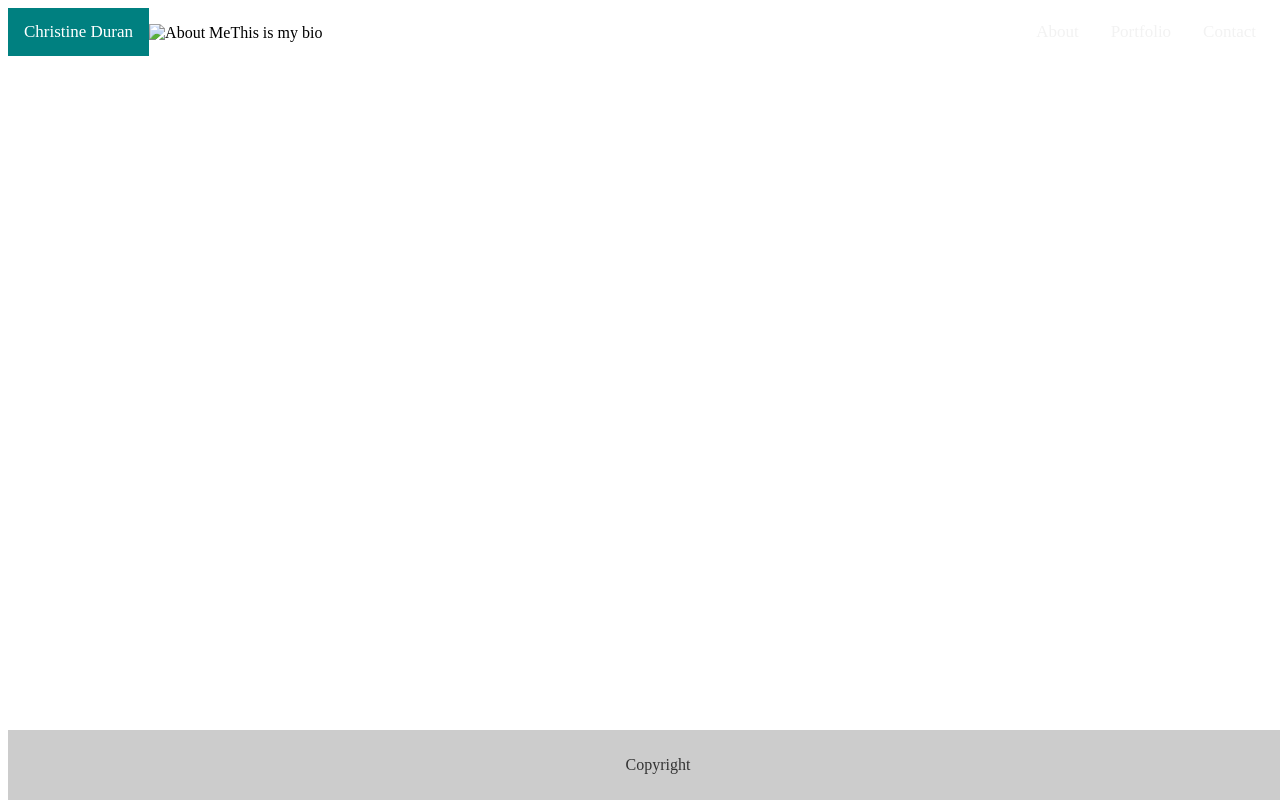
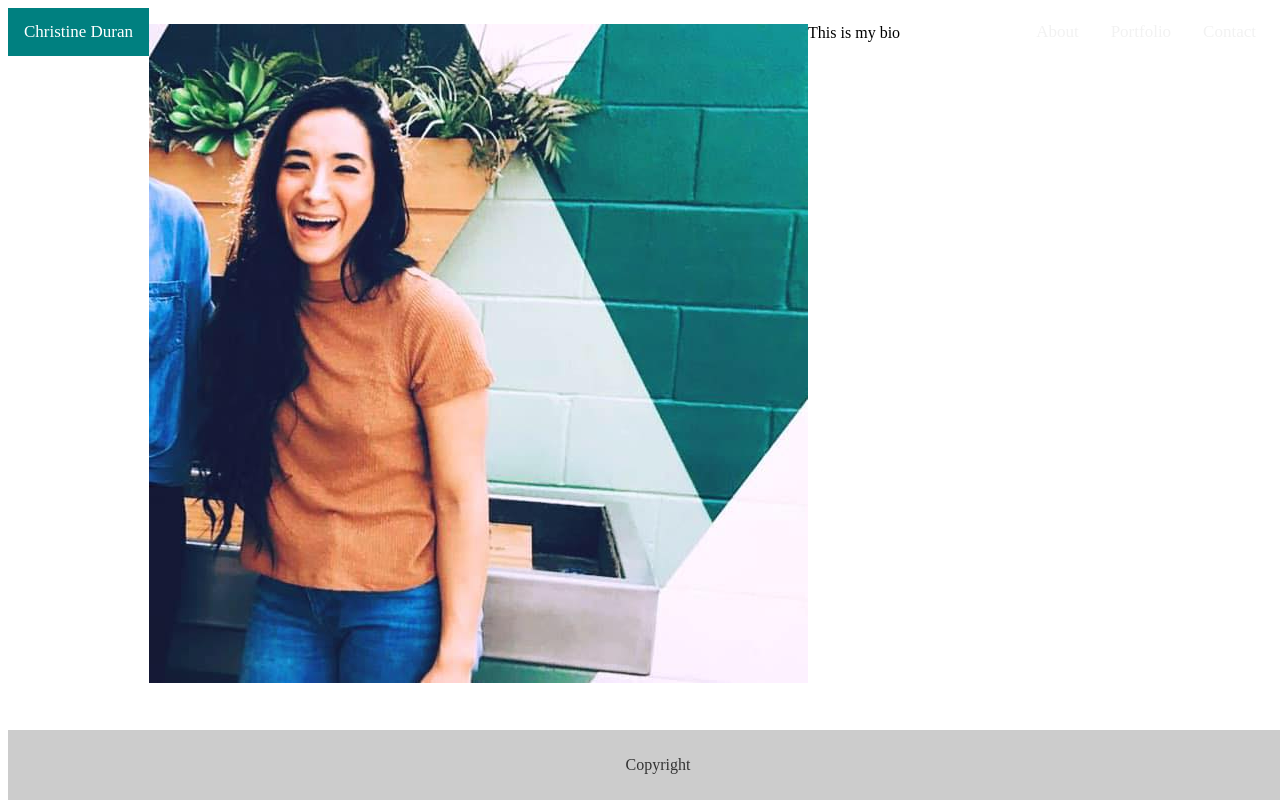
Before and after one commit to ChristineDuran1/ChristineDuran1.github.io, a plain HTML site: page index.html in a window 1280 px wide. Shown: the top 800 px of the page. Drawn offline with Linux system fonts and the light colour scheme.

Commit message:
Update index.html

```diff
--- a/index.html
+++ b/index.html
@@ -70,7 +70,7 @@
             <div class="image-container">
                 <img id="bio-image"
                     <div class="image-container">
-                            <img id="bio-image" src="./images/me.jpg" alt="About Me">
+                            <img id="bio-image" src="assets/images/me.jpg" alt="About Me">
 
                         </div>
                 <p>This is my bio
```
